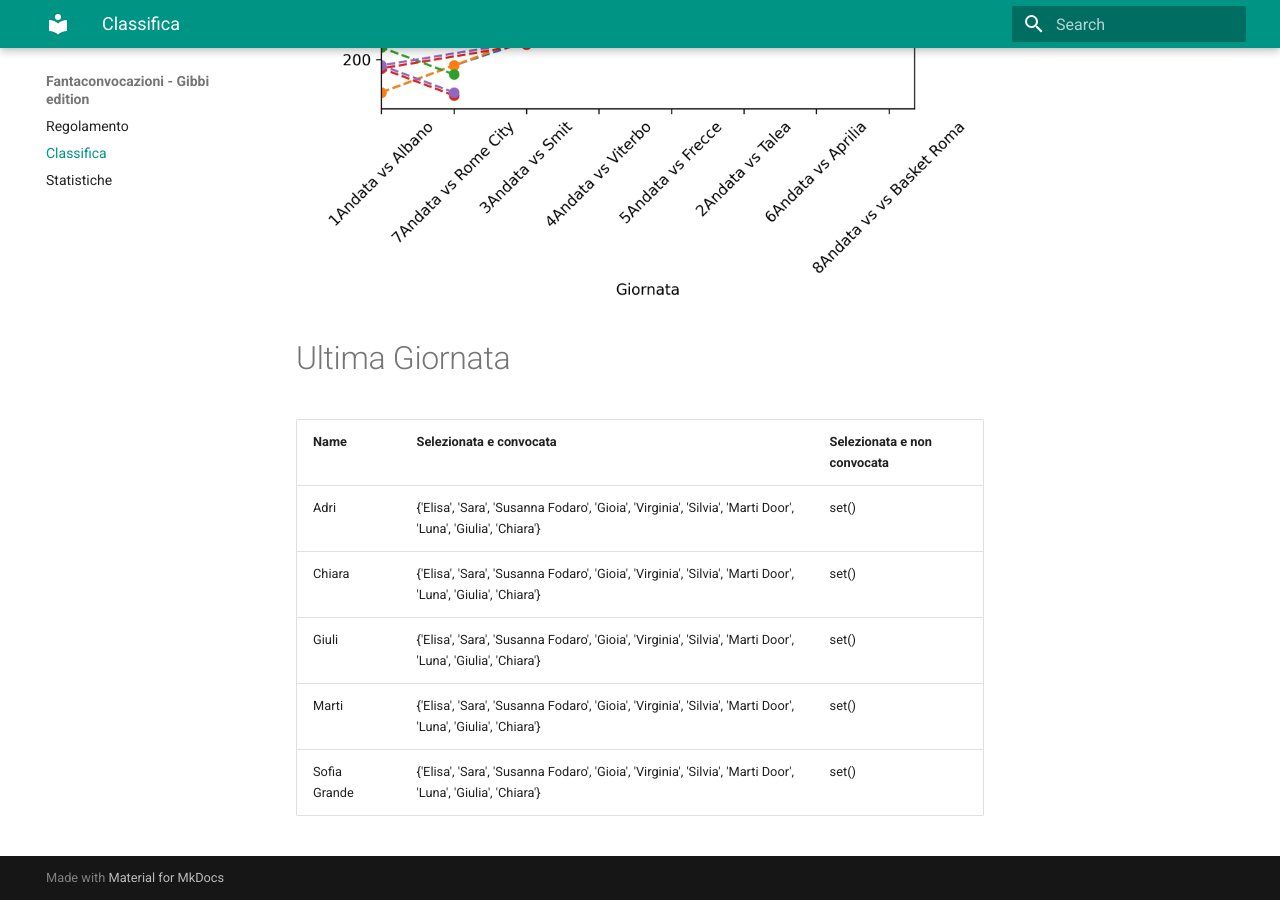
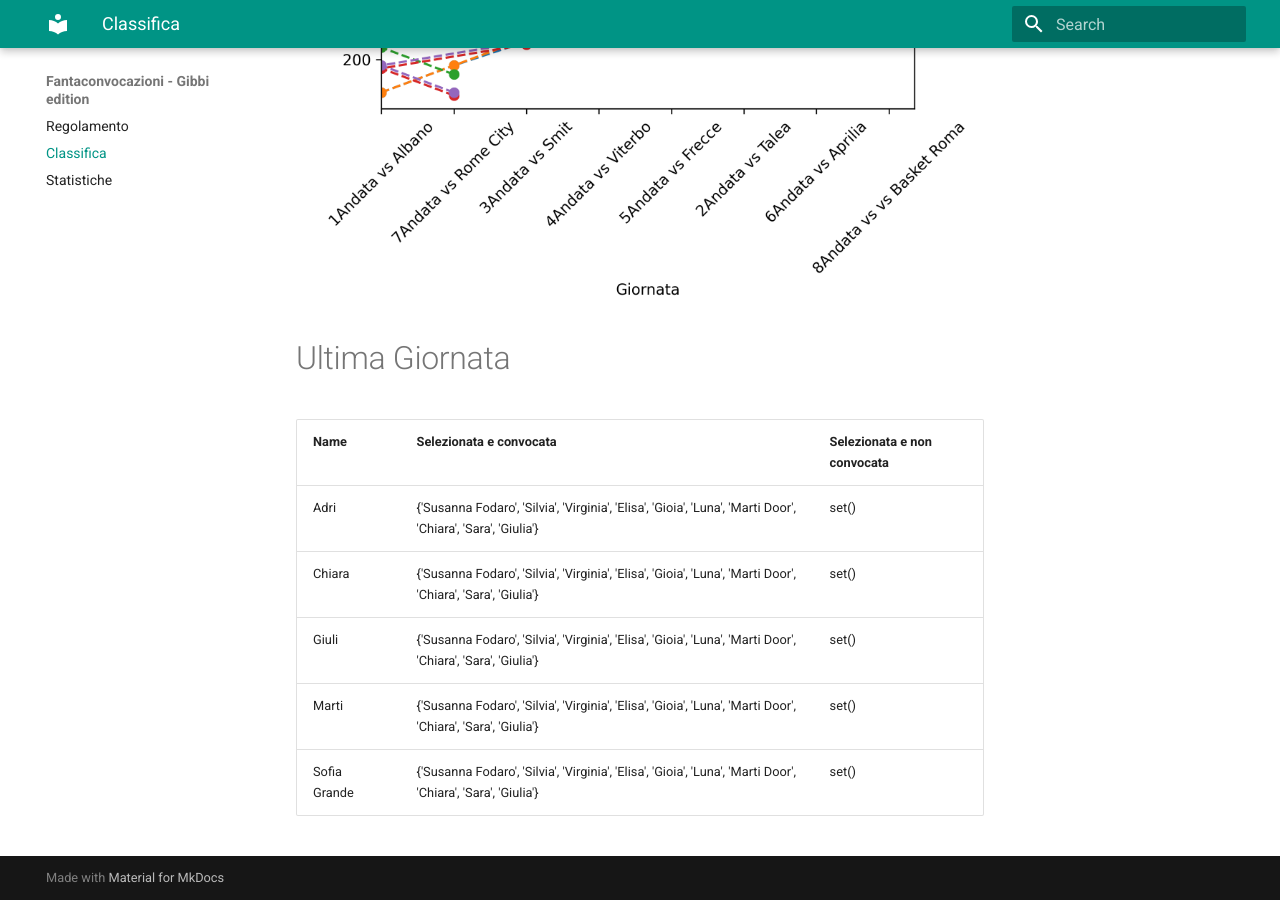
Before and after one commit to martinig94/fantagibbi, an MkDocs documentation site: the page built from docs/Classifica.md, in a window 1280 px wide and 900 px high, scrolled down 810 px. Built offline with MkDocs 1.6.1 and Material for MkDocs 9.7.7, drawn with Linux system fonts in a browser that asks for light colours.

Commit message:
Auto-update from main.py

```diff
--- a/docs/Classifica.md
+++ b/docs/Classifica.md
@@ -18,9 +18,9 @@
 <!-- START_TABLE CORRECT -->
 | Name         | Selezionata e convocata                                                                                      | Selezionata e non convocata   |
 |:-------------|:-------------------------------------------------------------------------------------------------------------|:------------------------------|
-| Adri         | {'Elisa', 'Sara', 'Susanna Fodaro', 'Gioia', 'Virginia', 'Silvia', 'Marti Door', 'Luna', 'Giulia', 'Chiara'} | set()                         |
-| Chiara       | {'Elisa', 'Sara', 'Susanna Fodaro', 'Gioia', 'Virginia', 'Silvia', 'Marti Door', 'Luna', 'Giulia', 'Chiara'} | set()                         |
-| Giuli        | {'Elisa', 'Sara', 'Susanna Fodaro', 'Gioia', 'Virginia', 'Silvia', 'Marti Door', 'Luna', 'Giulia', 'Chiara'} | set()                         |
-| Marti        | {'Elisa', 'Sara', 'Susanna Fodaro', 'Gioia', 'Virginia', 'Silvia', 'Marti Door', 'Luna', 'Giulia', 'Chiara'} | set()                         |
-| Sofia Grande | {'Elisa', 'Sara', 'Susanna Fodaro', 'Gioia', 'Virginia', 'Silvia', 'Marti Door', 'Luna', 'Giulia', 'Chiara'} | set()                         |
+| Adri         | {'Susanna Fodaro', 'Silvia', 'Virginia', 'Elisa', 'Gioia', 'Luna', 'Marti Door', 'Chiara', 'Sara', 'Giulia'} | set()                         |
+| Chiara       | {'Susanna Fodaro', 'Silvia', 'Virginia', 'Elisa', 'Gioia', 'Luna', 'Marti Door', 'Chiara', 'Sara', 'Giulia'} | set()                         |
+| Giuli        | {'Susanna Fodaro', 'Silvia', 'Virginia', 'Elisa', 'Gioia', 'Luna', 'Marti Door', 'Chiara', 'Sara', 'Giulia'} | set()                         |
+| Marti        | {'Susanna Fodaro', 'Silvia', 'Virginia', 'Elisa', 'Gioia', 'Luna', 'Marti Door', 'Chiara', 'Sara', 'Giulia'} | set()                         |
+| Sofia Grande | {'Susanna Fodaro', 'Silvia', 'Virginia', 'Elisa', 'Gioia', 'Luna', 'Marti Door', 'Chiara', 'Sara', 'Giulia'} | set()                         |
 <!-- END_TABLE CORRECT -->
```
